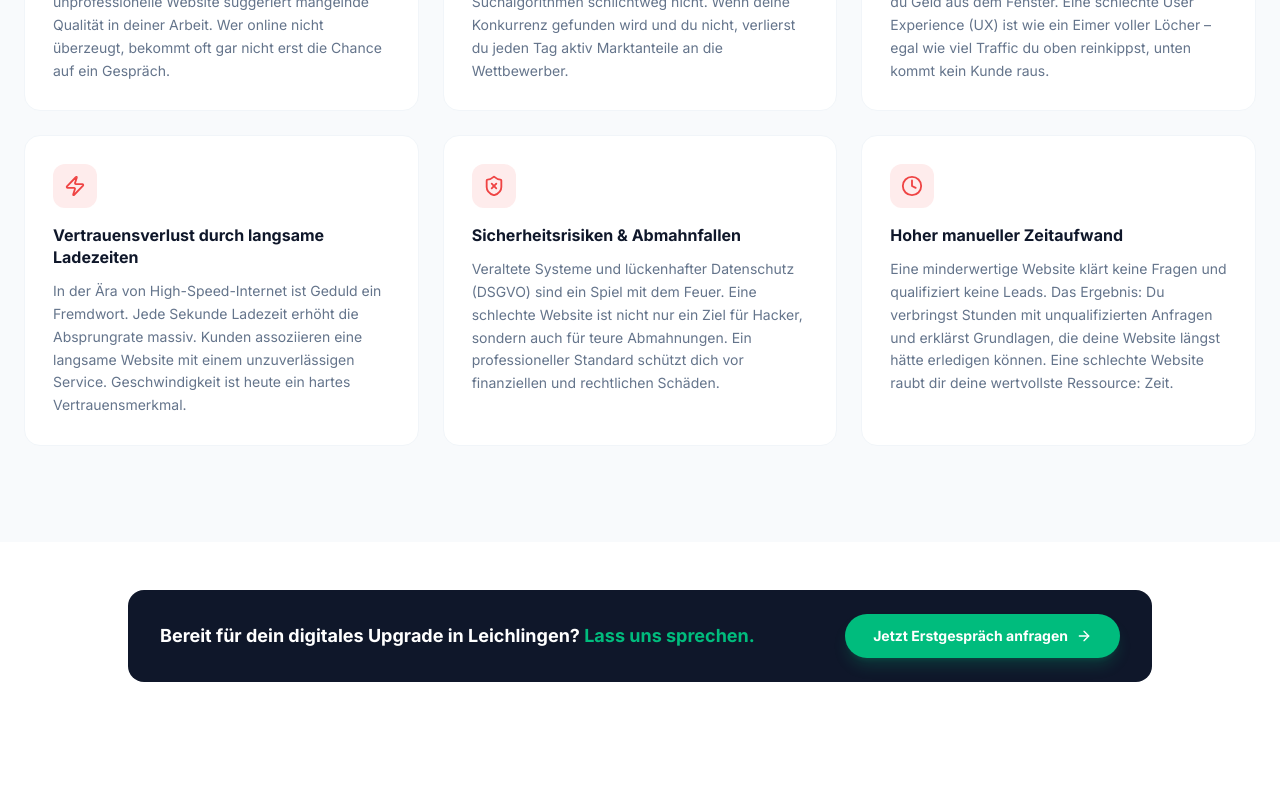
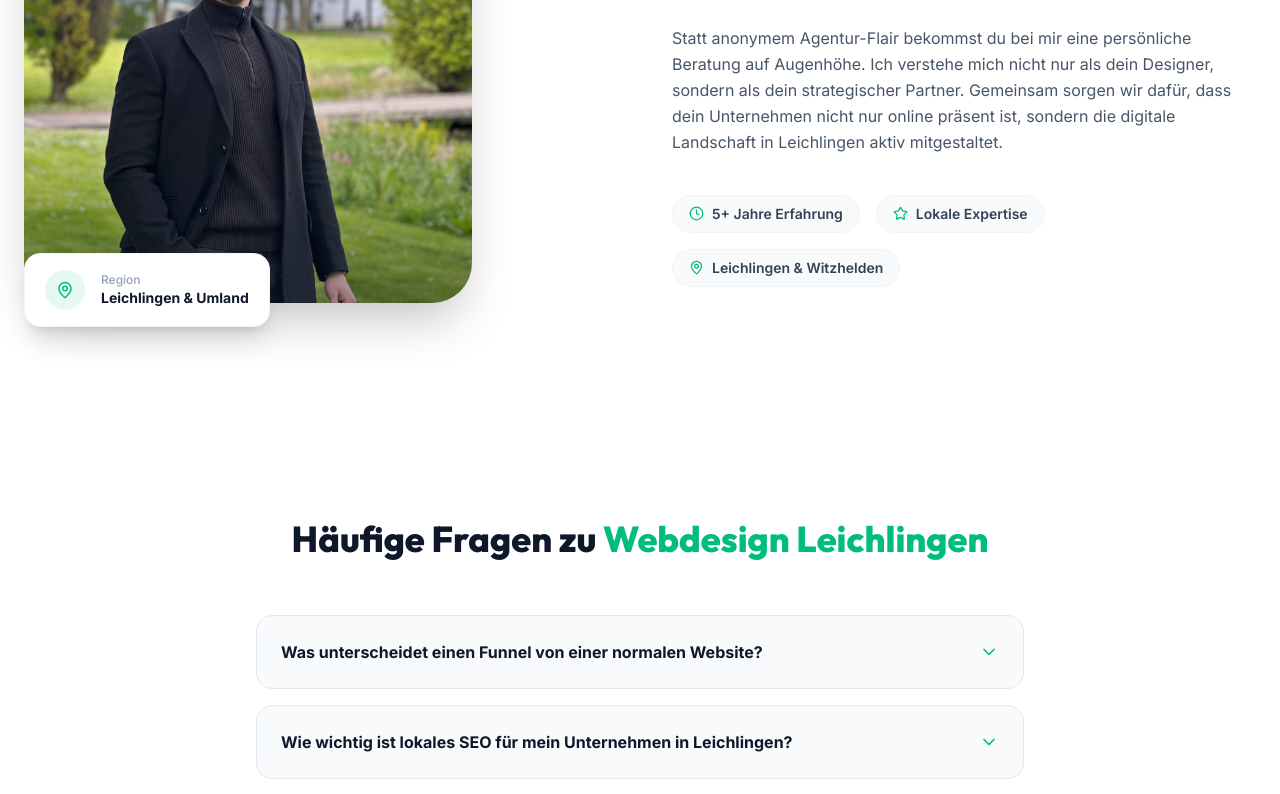
Before and after one commit to timmsug-source/website-linkedin, a Next.js app: page /webdesign/leichlingen in a window 1280 px wide. Shown: the part 5900-6694 px from the top of the page. Built offline with nearby package versions, Linux system fonts and the light colour scheme.

Commit message:
Remove WebdesignReasons and update narrow CTA text on Leichlingen LP

```diff
--- a/src/app/webdesign/leichlingen/page.tsx
+++ b/src/app/webdesign/leichlingen/page.tsx
@@ -108,16 +108,14 @@ export default function LeichlingenPage() {
       {/* 4. ABLAUF (Customized for Leichlingen) */}
       <LeichlingenFlow />
 
-      {/* 5. RISIKEN / REASONS */}
-      <WebdesignReasons />
+
 
       {/* 6. CTA + ÜBER MICH (Customized for Leichlingen) */}
       <section className="py-12 px-6 bg-white">
         <div className="max-w-5xl mx-auto">
           <div className="flex flex-col sm:flex-row items-center justify-between gap-6 bg-slate-900 rounded-2xl px-8 py-6">
             <p className="text-white font-bold text-lg text-center sm:text-left">
-              Bereit für dein digitales Upgrade in Leichlingen?{" "}
-              <span className="text-accent">Lass uns sprechen.</span>
+              Bereit dein Webdesign in Leichlingen zu verbessern?
             </p>
             <a
               href={PHONE_URL}
```
